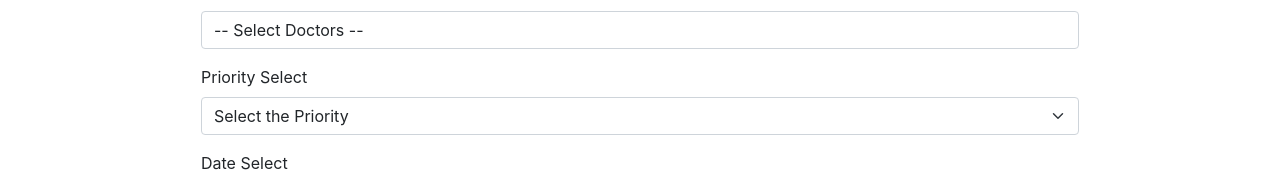
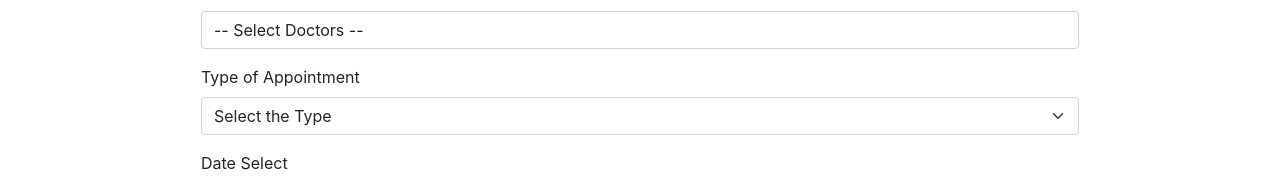
Before and after one commit to sauravahuja/medcareplus, a React (Create React App) app in the folder client/: page /doctorsearch/bookappointment/1 in a window 1280 px wide. Shown: the part 485-666 px from the top of the page. Built offline with nearby package versions, Linux system fonts and the light colour scheme; no server answers.

Commit message:
Update: Fees Removed and Appointment Type Updated

```diff
--- a/client/src/Components/DoctorSearch/DoctorCard.jsx
+++ b/client/src/Components/DoctorSearch/DoctorCard.jsx
@@ -221,9 +221,9 @@ const DoctorCard = ({ search }) => {
                       Designation: {item.designation}
                     </p>
                     <p className="location">Location/office: {item.location}</p>
-                    <p className="consultant-fees mb-0">
+                    {/* <p className="consultant-fees mb-0">
                       Fees: Rs. 1000 in Clinic
-                    </p>
+                    </p> */}
 
                     {/* <p className="mb-1 mt-1">
                       <Ratings value={item.ratings} />
--- a/client/src/Components/DoctorSearch/DoctorModal.jsx
+++ b/client/src/Components/DoctorSearch/DoctorModal.jsx
@@ -187,9 +187,9 @@ console.log(doctor);
                                             </select>
                                         </div>
                                         <div class="mb-3">
-                                            <label for="selectpriority" class="form-label">Priority Select</label>
+                                            <label for="selectpriority" class="form-label">Type of Appointment</label>
                                             <select class="form-select" aria-label="Doctor Select" id="priority" name="priority" value={appointment.priority} onChange={handleInputs} >
-                                                <option selected>Select the Priority</option>
+                                                <option selected>Select the Type</option>
                                                 <option value="Follow Up">Follow Up</option>
                                                 <option value="Initial Checkup">Initial Checkup</option>
                                                 <option value="Brief Checkup">Brief Checkup</option>
```
